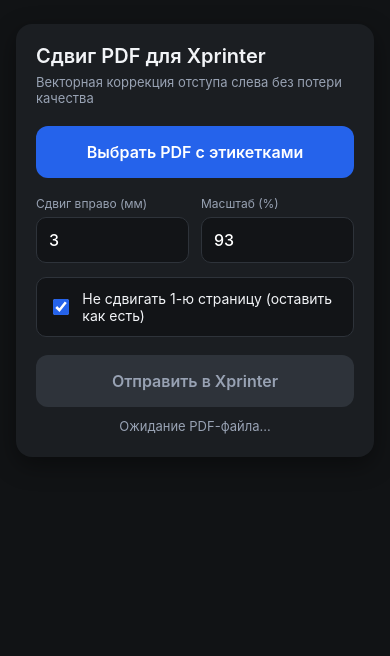
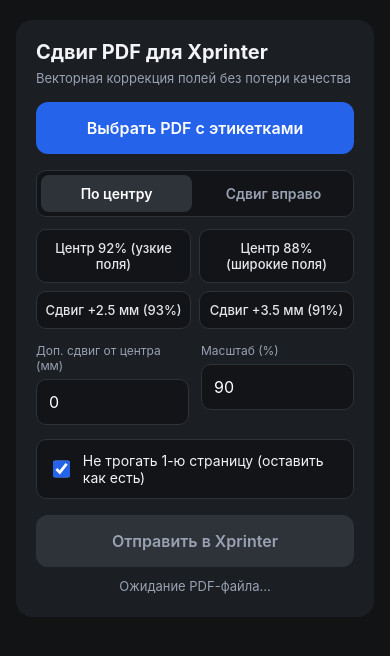
Before and after one commit to alex-sychev/xprinter, a plain HTML site: page index.html in a window 390 px wide. Drawn offline with Linux system fonts and the light colour scheme.

Commit message:
Update index.html

```diff
--- a/index.html
+++ b/index.html
@@ -4,84 +4,72 @@
   <meta charset="UTF-8">
   <meta name="viewport" content="width=device-width, initial-scale=1.0, maximum-scale=1.0, user-scalable=no">
   <meta name="apple-mobile-web-app-capable" content="yes">
-  <meta name="apple-mobile-web-app-status-bar-style" content="black-translucent">
   <title>Xprinter PDF Сдвиг</title>
-  <script src="https://unpkg.com/pdf-lib@1.17.1/dist/pdf-lib.min.js"></script>
+  <script src="https://cdnjs.cloudflare.com/ajax/libs/pdf-lib/1.17.1/pdf-lib.min.js" onerror="var s=document.createElement('script');s.src='https://cdn.jsdelivr.net/npm/pdf-lib@1.17.1/dist/pdf-lib.min.js';document.head.appendChild(s);"></script>
   <style>
-    * { box-sizing: border-box; font-family: -apple-system, BlinkMacSystemFont, "Segoe UI", Roboto, sans-serif; }
-    body {
-      margin: 0; padding: 24px 16px;
-      background: #111315; color: #f2f4f7;
-      display: flex; justify-content: center;
-    }
-    .card {
-      width: 100%; max-width: 440px;
-      background: #1b1e22; border-radius: 16px;
-      padding: 20px; box-shadow: 0 8px 24px rgba(0,0,0,0.4);
-    }
-    h1 { font-size: 20px; margin: 0 0 6px; font-weight: 600; }
-    .sub { font-size: 13px; color: #98a2b3; margin: 0 0 20px; }
-    .file-btn {
-      display: block; width: 100%; padding: 16px;
-      background: #2563eb; color: #fff; text-align: center;
-      border-radius: 12px; font-size: 16px; font-weight: 600;
-      cursor: pointer; border: none; margin-bottom: 18px;
-    }
+    * { box-sizing: border-box; font-family: -apple-system, BlinkMacSystemFont, sans-serif; }
+    body { margin: 0; padding: 20px 16px; background: #111315; color: #f2f4f7; display: flex; justify-content: center; }
+    .card { width: 100%; max-width: 440px; background: #1b1e22; border-radius: 16px; padding: 20px; }
+    h1 { font-size: 20px; margin: 0 0 6px; }
+    .sub { font-size: 13px; color: #98a2b3; margin: 0 0 16px; }
+    .file-btn { display: block; width: 100%; padding: 16px; background: #2563eb; color: #fff; text-align: center; border-radius: 12px; font-size: 16px; font-weight: 600; margin-bottom: 16px; cursor: pointer; }
     .file-btn:active { background: #1d4ed8; }
     input[type="file"] { display: none; }
+
+    .tabs { display: grid; grid-template-columns: 1fr 1fr; gap: 6px; background: #121417; padding: 4px; border-radius: 10px; border: 1px solid #2e333a; margin-bottom: 12px; }
+    .tab-btn { padding: 10px 8px; border: none; border-radius: 8px; background: transparent; color: #98a2b3; font-size: 14px; font-weight: 600; cursor: pointer; }
+    .tab-btn.active { background: #2e333a; color: #fff; }
+
+    .presets { display: grid; grid-template-columns: 1fr 1fr; gap: 8px; margin-bottom: 14px; }
+    .preset-btn { padding: 10px 8px; border-radius: 10px; border: 1px solid #2e333a; background: #121417; color: #e4e7ec; font-size: 13px; font-weight: 500; cursor: pointer; text-align: center; }
+    .preset-btn:active { background: #2563eb; border-color: #2563eb; color: #fff; }
+
     .grid { display: grid; grid-template-columns: 1fr 1fr; gap: 12px; margin-bottom: 14px; }
     label.field { display: block; font-size: 12px; color: #98a2b3; margin-bottom: 6px; }
-    input[type="number"] {
-      width: 100%; padding: 12px; border-radius: 10px;
-      border: 1px solid #2e333a; background: #121417;
-      color: #fff; font-size: 16px; font-weight: 500;
-    }
-    .check-row {
-      display: flex; align-items: center; gap: 10px;
-      background: #121417; padding: 12px; border-radius: 10px;
-      border: 1px solid #2e333a; margin-bottom: 18px; font-size: 14px;
-    }
+    input[type="number"] { width: 100%; padding: 12px; border-radius: 10px; border: 1px solid #2e333a; background: #121417; color: #fff; font-size: 16px; }
+    .check-row { display: flex; align-items: center; gap: 10px; background: #121417; padding: 12px; border-radius: 10px; border: 1px solid #2e333a; margin-bottom: 16px; font-size: 14px; }
     input[type="checkbox"] { width: 20px; height: 20px; accent-color: #2563eb; }
-    .action-btn {
-      display: block; width: 100%; padding: 16px;
-      background: #2e333a; color: #98a2b3; border: none;
-      border-radius: 12px; font-size: 16px; font-weight: 600;
-      cursor: pointer; margin-bottom: 10px;
-    }
+    .action-btn { display: block; width: 100%; padding: 16px; background: #2e333a; color: #98a2b3; border: none; border-radius: 12px; font-size: 16px; font-weight: 600; margin-bottom: 10px; cursor: pointer; }
     .action-btn.ready { background: #16a34a; color: #fff; }
     .action-btn.ready:active { background: #15803d; }
-    .alt-link {
-      display: none; text-align: center; color: #60a5fa;
-      font-size: 14px; text-decoration: none; padding: 8px;
-    }
-    .status {
-      font-size: 13px; color: #98a2b3; text-align: center;
-      min-height: 20px; margin-top: 8px; line-height: 1.4;
-    }
+    .alt-link { display: none; text-align: center; color: #60a5fa; font-size: 14px; text-decoration: none; padding: 8px; }
+    .status { font-size: 13px; color: #98a2b3; text-align: center; min-height: 20px; margin-top: 8px; line-height: 1.4; }
   </style>
 </head>
 <body>
   <div class="card">
     <h1>Сдвиг PDF для Xprinter</h1>
-    <p class="sub">Векторная коррекция отступа слева без потери качества</p>
+    <p class="sub">Векторная коррекция полей без потери качества</p>
 
     <label class="file-btn" for="pdfInput">Выбрать PDF с этикетками</label>
-    <input type="file" id="pdfInput" accept="application/pdf">
+    <input type="file" id="pdfInput" accept="application/pdf,.pdf">
+
+    <div class="tabs">
+      <button type="button" class="tab-btn active" id="modeCenterBtn">По центру</button>
+      <button type="button" class="tab-btn" id="modeShiftBtn">Сдвиг вправо</button>
+    </div>
+
+    <div class="presets">
+      <button type="button" class="preset-btn" data-mode="center" data-shift="0" data-scale="92">Центр 92% (узкие поля)</button>
+      <button type="button" class="preset-btn" data-mode="center" data-shift="0" data-scale="88">Центр 88% (широкие поля)</button>
+      <button type="button" class="preset-btn" data-mode="shift" data-shift="2.5" data-scale="93">Сдвиг +2.5 мм (93%)</button>
+      <button type="button" class="preset-btn" data-mode="shift" data-shift="3.5" data-scale="91">Сдвиг +3.5 мм (91%)</button>
+    </div>
 
     <div class="grid">
       <div>
-        <label class="field" for="shiftMm">Сдвиг вправо (мм)</label>
-        <input type="number" id="shiftMm" step="0.5" value="3">
+        <label class="field" id="shiftLabel" for="shiftMm">Доп. сдвиг (мм)</label>
+        <input type="number" id="shiftMm" step="0.5" value="0">
       </div>
       <div>
         <label class="field" for="scalePct">Масштаб (%)</label>
-        <input type="number" id="scalePct" step="1" value="93">
+        <input type="number" id="scalePct" step="1" value="90">
       </div>
     </div>
 
     <label class="check-row">
       <input type="checkbox" id="skipFirst" checked>
-      <span>Не сдвигать 1-ю страницу (оставить как есть)</span>
+      <span>Не трогать 1-ю страницу (оставить как есть)</span>
     </label>
 
     <button class="action-btn" id="shareBtn">Отправить в Xprinter</button>
@@ -91,6 +79,9 @@
 
   <script>
     const pdfInput = document.getElementById('pdfInput');
+    const modeCenterBtn = document.getElementById('modeCenterBtn');
+    const modeShiftBtn = document.getElementById('modeShiftBtn');
+    const shiftLabel = document.getElementById('shiftLabel');
     const shiftInput = document.getElementById('shiftMm');
     const scaleInput = document.getElementById('scalePct');
     const skipFirstInput = document.getElementById('skipFirst');
@@ -98,21 +89,36 @@
     const openLink = document.getElementById('openLink');
     const statusEl = document.getElementById('status');
 
+    let alignMode = 'center';
     let currentFile = null;
     let outputBlob = null;
     let currentBlobUrl = null;
     let outputFileName = 'label_fixed.pdf';
 
+    function updateModeUI(mode) {
+      alignMode = mode;
+      if (mode === 'center') {
+        modeCenterBtn.classList.add('active');
+        modeShiftBtn.classList.remove('active');
+        shiftLabel.textContent = 'Доп. сдвиг от центра (мм)';
+      } else {
+        modeShiftBtn.classList.add('active');
+        modeCenterBtn.classList.remove('active');
+        shiftLabel.textContent = 'Отступ слева (мм)';
+      }
+    }
+
     try {
-      if (localStorage.getItem('xp_shift')) shiftInput.value = localStorage.getItem('xp_shift');
-      if (localStorage.getItem('xp_scale')) scaleInput.value = localStorage.getItem('xp_scale');
-      if (localStorage.getItem('xp_skip1') !== null) {
-        skipFirstInput.checked = localStorage.getItem('xp_skip1') === 'true';
-      }
+      const savedMode = localStorage.getItem('xp_mode') || 'center';
+      updateModeUI(savedMode);
+      if (localStorage.getItem('xp_shift') !== null) shiftInput.value = localStorage.getItem('xp_shift');
+      if (localStorage.getItem('xp_scale') !== null) scaleInput.value = localStorage.getItem('xp_scale');
+      if (localStorage.getItem('xp_skip1') !== null) skipFirstInput.checked = localStorage.getItem('xp_skip1') === 'true';
     } catch (e) {}
 
     function saveSettings() {
       try {
+        localStorage.setItem('xp_mode', alignMode);
         localStorage.setItem('xp_shift', shiftInput.value);
         localStorage.setItem('xp_scale', scaleInput.value);
         localStorage.setItem('xp_skip1', skipFirstInput.checked);
@@ -120,11 +126,11 @@
     }
 
     async function processPDF() {
+      saveSettings();
       if (!currentFile) return;
-      saveSettings();
 
       if (typeof PDFLib === 'undefined') {
-        statusEl.textContent = 'Ошибка: нет интернета для загрузки модуля PDF.';
+        statusEl.textContent = 'Модуль PDF ещё загружается — подождите 2 секунды и выберите файл снова.';
         return;
       }
 
@@ -132,7 +138,7 @@
       try {
         const arrayBuffer = await currentFile.arrayBuffer();
         const { PDFDocument } = PDFLib;
-        const srcDoc = await PDFDocument.load(arrayBuffer);
+        const srcDoc = await PDFDocument.load(arrayBuffer, { ignoreEncryption: true });
         const outDoc = await PDFDocument.create();
 
         const pageCount = srcDoc.getPageCount();
@@ -153,7 +159,9 @@
 
             const scaledW = width * scale;
             const scaledH = height * scale;
-            const xOffset = shiftMm * mmToPt;
+            const xOffset = alignMode === 'center'
+              ? ((width - scaledW) / 2) + (shiftMm * mmToPt)
+              : shiftMm * mmToPt;
             const yOffset = (height - scaledH) / 2;
 
             newPage.drawPage(embeddedPage, {
@@ -176,54 +184,45 @@
         openLink.style.display = 'block';
         shareBtn.classList.add('ready');
 
-        const shiftedCount = skipFirst ? Math.max(0, pageCount - 1) : pageCount;
-        statusEl.textContent = `Готово: страниц ${pageCount} (сдвинуто: ${shiftedCount})`;
+        const shifted = skipFirst ? Math.max(0, pageCount - 1) : pageCount;
+        const modeText = alignMode === 'center' ? `центр, ${scaleInput.value}%` : `сдвиг ${shiftMm} мм, ${scaleInput.value}%`;
+        statusEl.textContent = `Готово (${modeText}): страниц ${pageCount}, изменено ${shifted}`;
       } catch (err) {
-        statusEl.textContent = 'Ошибка чтения PDF: ' + err.message;
+        statusEl.textContent = 'Ошибка PDF: ' + err.message;
       }
     }
 
-    function loadFromHash() {
-      const hash = window.location.hash;
-      const fromShortcut = window.location.search.includes('sc=1');
+    modeCenterBtn.addEventListener('click', () => {
+      updateModeUI('center');
+      shiftInput.value = '0';
+      if (parseFloat(scaleInput.value) > 95) scaleInput.value = '90';
+      processPDF();
+    });
 
-      if (!hash || !hash.startsWith('#pdf=')) {
-        if (fromShortcut) {
-          statusEl.textContent = 'iOS обрезала слишком большой PDF при передаче по ссылке — выберите файл синей кнопкой выше.';
-          history.replaceState(null, '', window.location.pathname);
-        }
-        return;
-      }
+    modeShiftBtn.addEventListener('click', () => {
+      updateModeUI('shift');
+      if (parseFloat(shiftInput.value) === 0) shiftInput.value = '3';
+      processPDF();
+    });
 
-      try {
-        let raw = decodeURIComponent(hash.slice(5)).replace(/\s+/g, '');
-        raw = raw.replace(/-/g, '+').replace(/_/g, '/');
-        while (raw.length % 4 !== 0) {
-          raw += '=';
-        }
-        const binary = atob(raw);
-        const bytes = new Uint8Array(binary.length);
-        for (let i = 0; i < binary.length; i++) {
-          bytes[i] = binary.charCodeAt(i);
-        }
-        currentFile = new File([bytes], 'ozon_label.pdf', { type: 'application/pdf' });
-        history.replaceState(null, '', window.location.pathname);
+    document.querySelectorAll('.preset-btn').forEach(btn => {
+      btn.addEventListener('click', () => {
+        updateModeUI(btn.dataset.mode);
+        shiftInput.value = btn.dataset.shift;
+        scaleInput.value = btn.dataset.scale;
         processPDF();
-      } catch (e) {
-        statusEl.textContent = 'Ошибка чтения PDF из ссылки (файл обрезан iOS): ' + e.message;
-      }
-    }
+      });
+    });
 
     pdfInput.addEventListener('change', (e) => {
       if (e.target.files && e.target.files[0]) {
         currentFile = e.target.files[0];
+        e.target.value = '';
         processPDF();
       }
     });
 
-    [shiftInput, scaleInput, skipFirstInput].forEach(el => {
-      el.addEventListener('change', processPDF);
-    });
+    [shiftInput, scaleInput, skipFirstInput].forEach(el => el.addEventListener('change', processPDF));
 
     shareBtn.addEventListener('click', async () => {
       if (!outputBlob) {
@@ -239,9 +238,6 @@
         window.open(openLink.href, '_blank');
       }
     });
-
-    window.addEventListener('DOMContentLoaded', loadFromHash);
-    window.addEventListener('hashchange', loadFromHash);
   </script>
 </body>
 </html>
```
